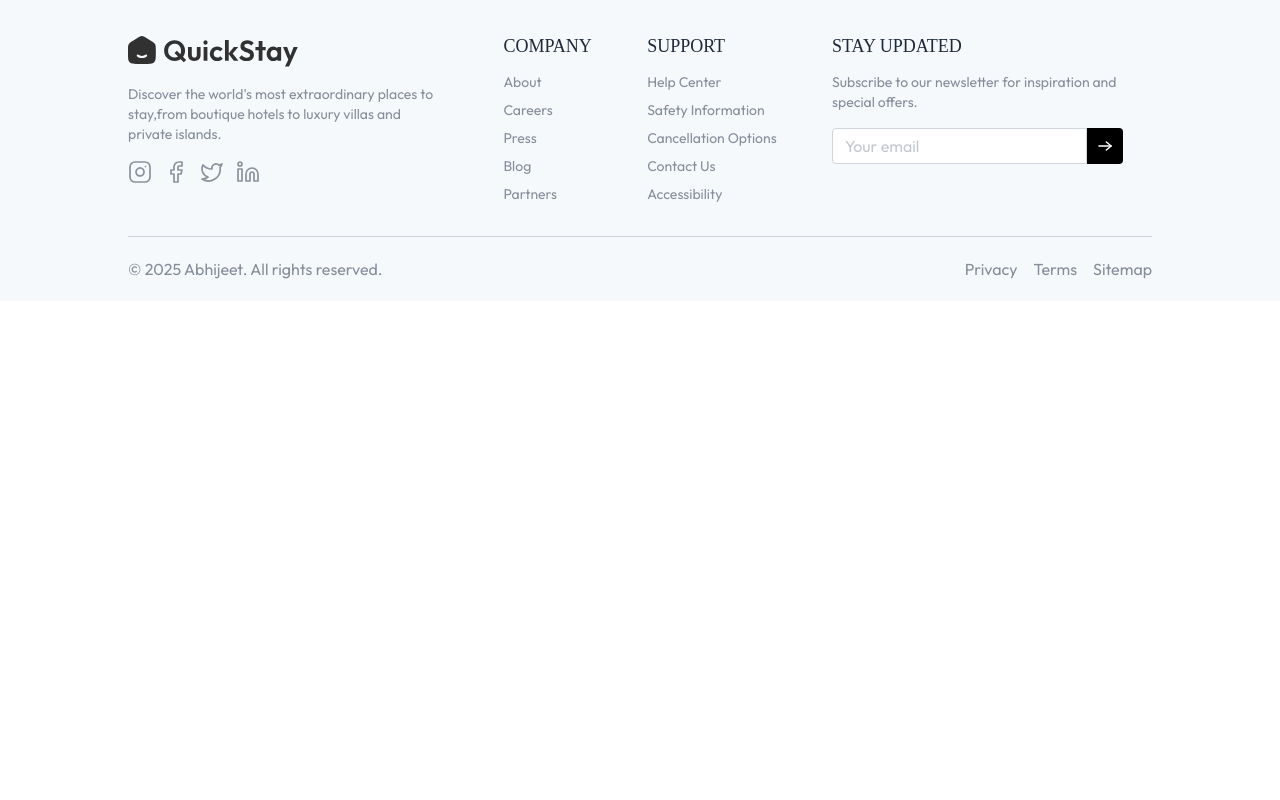
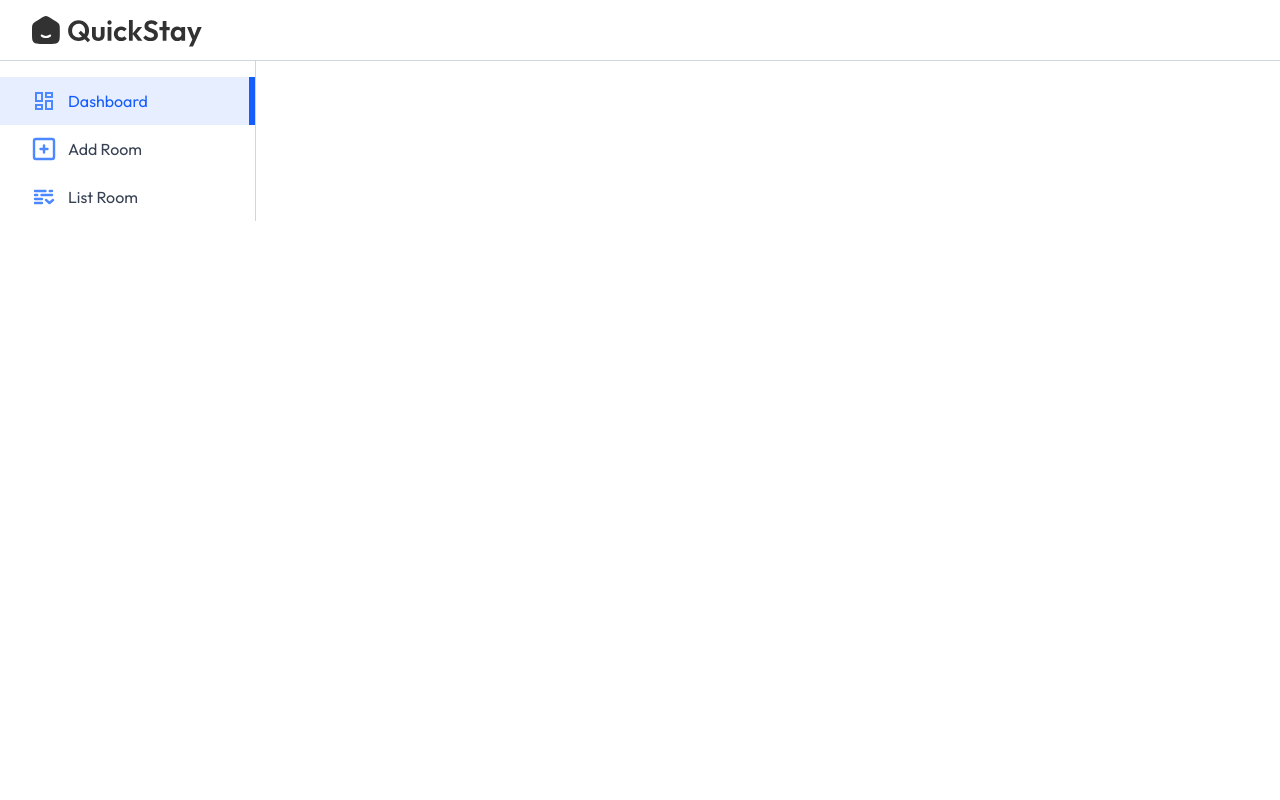
Before and after one commit to Alpha2820/Hotel-Booking, a React (Vite) app in the folder client/: page /owner in a window 1280 px wide. Shown: the top 800 px of the page. Built offline with nearby package versions, Linux system fonts and the light colour scheme; a web font is replaced by a local one.

Commit message:
Some Changes Done

```diff
--- a/client/src/App.jsx
+++ b/client/src/App.jsx
@@ -7,6 +7,7 @@
 import RoomDetails from "./Pages/RoomDetails";
 import MyBookings from "./Pages/MyBookings";
 import HotelReg from "./components/HotelReg";
+import Layout from "./Pages/hotelOwner/Layout";
 
 const App = () => {
   const isOwnerPath = useLocation().pathname.includes("owner");
@@ -20,6 +21,7 @@
           <Route path="/rooms" element={<AllRooms />} />
           <Route path="/rooms/:id" element={<RoomDetails />} />
           <Route path="/my-bookings" element={<MyBookings />} />
+          <Route path="/owner" element={<Layout />}></Route>
         </Routes>
       </div>
       <Footer />
--- /dev/null
+++ b/client/src/Pages/hotelOwner/Layout.jsx
@@ -0,0 +1,20 @@
+import React from "react";
+import Navbar from "../../components/hotelOwner/Navbar";
+import Sidebar from "../../components/hotelOwner/Sidebar";
+import { Outlet } from "react-router-dom";
+
+const Layout = () => {
+  return (
+    <div className="flex flex-col h-screen">
+      <Navbar />
+      <div className="flex -h-full">
+        <Sidebar />
+        <div className="flex-1 p-4 pt-10 md:px-10 h-full">
+          <Outlet />
+        </div>
+      </div>
+    </div>
+  );
+};
+
+export default Layout;
--- /dev/null
+++ b/client/src/components/hotelOwner/Navbar.jsx
@@ -0,0 +1,17 @@
+import React from "react";
+import { assets } from "../../assets/assets";
+import { UserButton } from "@clerk/clerk-react";
+import { Link } from "react-router-dom";
+
+const Navbar = () => {
+  return (
+    <div className="flex items-center justify-between px-4 md:px-8 border-b border-gray-300 py-3 bg-white transition-all">
+      <Link to="/">
+        <img src={assets.logo} alt="logo" className="h-9 invert opacity-80" />
+      </Link>
+      <UserButton />
+    </div>
+  );
+};
+
+export default Navbar;
--- /dev/null
+++ b/client/src/components/hotelOwner/Sidebar.jsx
@@ -0,0 +1,45 @@
+import React from "react";
+import { assets } from "../../assets/assets";
+import { NavLink } from "react-router-dom";
+
+const Sidebar = () => {
+  const sidebarLinks = [
+    {
+      name: "Dashboard",
+      path: "/owner",
+      icon: assets.dashboardIcon,
+    },
+    {
+      name: "Add Room",
+      path: "/owner/add-room",
+      icon: assets.addIcon,
+    },
+    {
+      name: "List Room",
+      path: "/owner/list-room",
+      icon: assets.listIcon,
+    },
+  ];
+  return (
+    <div className="md:w-64 w-16 border-r h-full text-base border-gray-300 pt-4 flex flex-col transition-all duration-300">
+      {sidebarLinks.map((item, index) => (
+        <NavLink
+          to={item.path}
+          key={index}
+          end="/onwer"
+          className={({ isActive }) =>
+            `flex items-center py-3 px-4 md:px-8 gap-3 ${
+              isActive
+                ? "border-r-4 md:border-r-[6px] bg-blue-600/10 border-blue-600 text-blue-600"
+                : "hover:bg-gray-100/90 border-white text-gray-700"
+            }`
+          }
+        >
+          <img src={item.icon} alt={item.name} className="min-h-6 min-w-6" />
+          <p className="md:block hidden text-center">{item.name}</p>
+        </NavLink>
+      ))}
+    </div>
+  );
+};
+export default Sidebar;
```
Also changed, not shown: client/src/Pages/hotelOwner/AddRoom.jsx (added), client/src/Pages/hotelOwner/Dashboard.jsx (added), client/src/Pages/hotelOwner/ListRoom.jsx (added).
